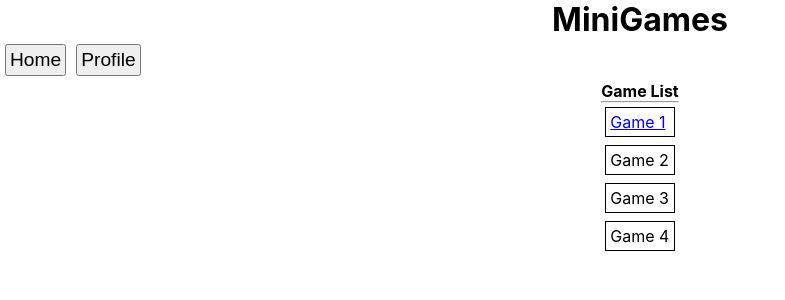
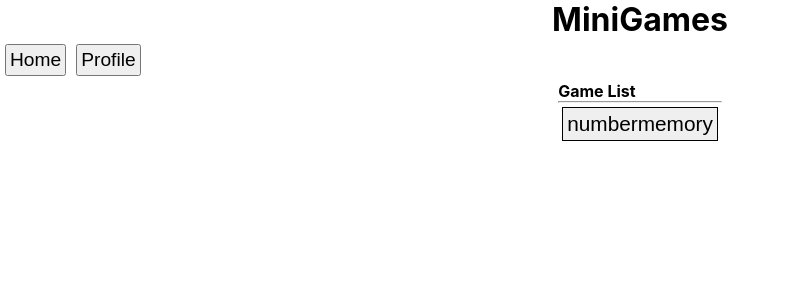
Before and after one commit to dylant135/minigames, a React (Create React App) app: page / in a window 1280 px wide. Shown: the top 300 px of the page, without its empty margins (0-785 px from the left). Built offline with nearby package versions, Linux system fonts and the light colour scheme.

Commit message:
starting to build a game

```diff
--- a/src/App.css
+++ b/src/App.css
@@ -32,4 +32,5 @@
   padding: 4px;
   margin: 4px;
   border: 1px solid black;
+  font-size: 1.3em;
 }
--- a/src/App.tsx
+++ b/src/App.tsx
@@ -1,19 +1,21 @@
-import React, { useState } from 'react';
+import React from 'react';
 import './App.css';
 import Navbar from './components/Navbar';
 import { Route, Routes } from 'react-router-dom'
 import Home from './pages/home/Home';
 import Game from './pages/game/Game';
+import NumberMemory from './games/numberMemory/NumberMemory';
 
 function App() {
-  const [gamesList, setGamesList] = useState<string[]>(['numberMemory'])
   return (
     <div className="App">
       <h1 className='center'>MiniGames</h1>
       <Navbar />
       <Routes>
-        <Route path='/' element={<Home gamesList={gamesList} />} />
-        <Route path='/game' element={<Game />} />
+        <Route path='/' element={<Home />} />
+        <Route path='/game' element={<Game />}>
+          <Route path="/game/numbermemory" element={<NumberMemory />} />
+        </Route>
       </Routes>
     </div>
   );
--- a/src/components/GameList.tsx
+++ b/src/components/GameList.tsx
@@ -1,15 +1,20 @@
-import React, { useState } from "react";
+import React, { useRef } from "react";
 import { Link } from 'react-router-dom'
 
 export default function GameList() {
+    //enter new games here
+    const list = useRef<string[]>(['numbermemory'])
+
+    const displayList = list.current.map(l => {
+        return (
+            <Link to={'/game/' + l}><button className="gameItem" type="button">{l}</button></Link>
+        )
+    })
     return (
         <ul className="gameList">
             <li><strong>Game List</strong></li>
             <hr></hr>
-            <Link to=''><li className="gameItem">Game 1</li></Link>
-            <li className="gameItem">Game 2</li>
-            <li className="gameItem">Game 3</li>
-            <li className="gameItem">Game 4</li>
+            {displayList}
         </ul>
     )
 }
--- a/src/games/numberMemory/NumberMemory.tsx
+++ b/src/games/numberMemory/NumberMemory.tsx
@@ -3,7 +3,7 @@ import React from "react";
 export default function NumberMemory() {
     return (
         <div className="numberMemory">
-
+            <h2 className="center">Number Memory</h2>
         </div>
     )
 }
--- /dev/null
+++ b/src/games/numberMemory/context/RoundContext.tsx
@@ -0,0 +1,3 @@
+import React, { useContext } from "react";
+
+export const RoundContext = useContext()
--- a/src/pages/game/Game.tsx
+++ b/src/pages/game/Game.tsx
@@ -1,9 +1,10 @@
 import React from "react";
+import { Outlet } from "react-router-dom";
 
 export default function Game() {
     return (
         <div className="game">
-
+               <Outlet />
         </div>
     )
 }
```
Also changed, not shown: src/components/GameListContext.tsx (deleted, +0 -10 lines), src/games/numberMemory/components/DisplayNum.tsx (added, +9 -0 lines), src/games/numberMemory/components/Guess.tsx (added, +12 -0 lines).
